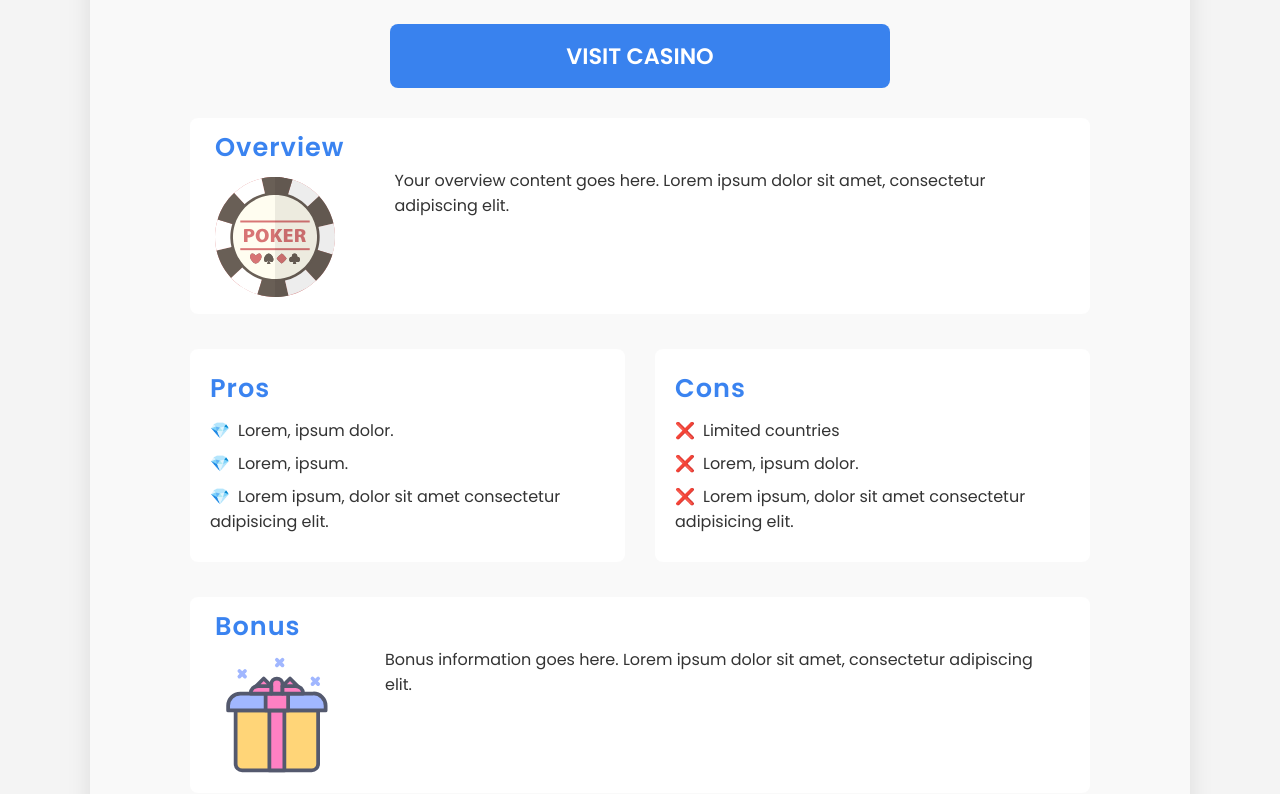
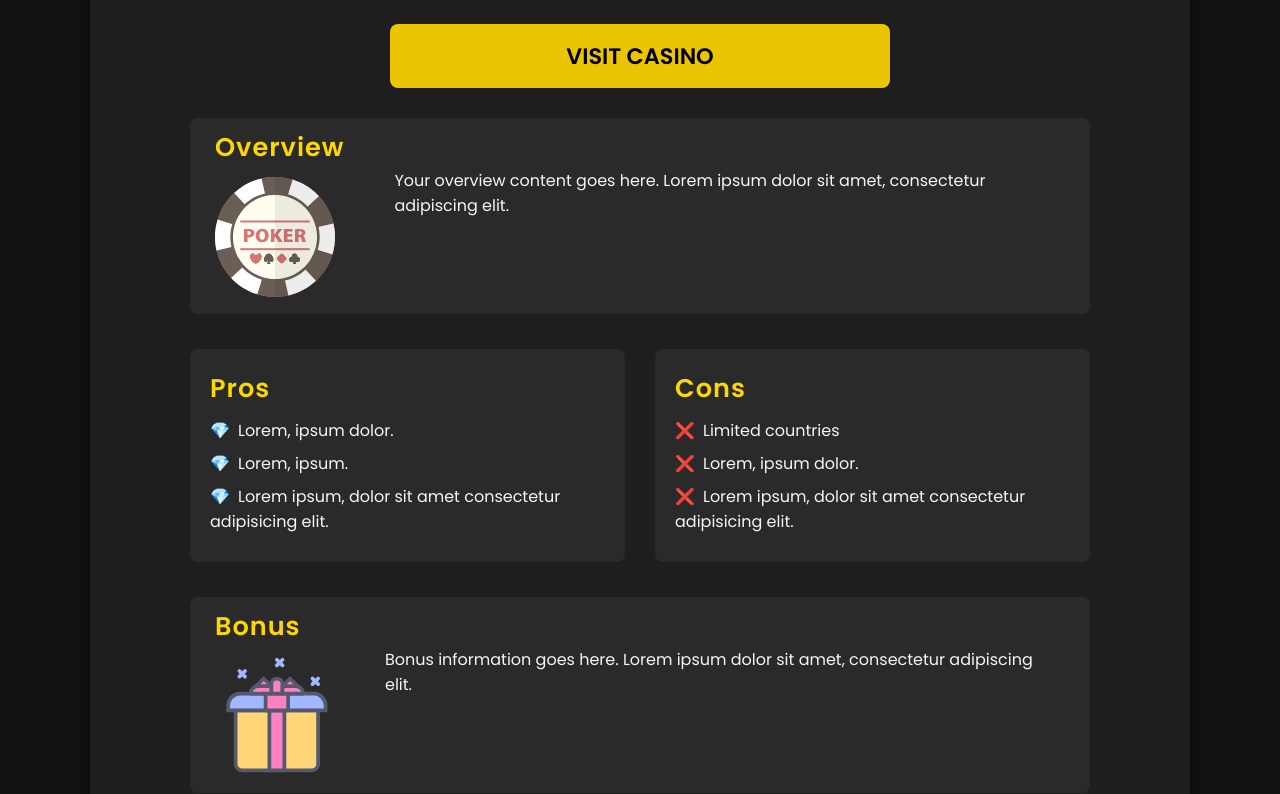
Before and after one commit to Gerry-LeeS/AffiliatePage, a plain HTML site: page pages/CasinoReviews/casinopagetest.html in a window 1280 px wide. Shown: the part 505-1299 px from the top of the page. Drawn offline with Linux system fonts and the light colour scheme.

Commit message:
added standardized dark mode to all pages

```diff
--- a/pages/CasinoReviews/casinopagetest.html
+++ b/pages/CasinoReviews/casinopagetest.html
@@ -20,7 +20,7 @@
 		/>
 		<link rel="icon" href="/images/casinofavicon.png" type="image/x-icon" />
 	</head>
-	<body>
+	<body class="dark-mode">
 		<div class="header-container search-header">
 			<nav class="nav-bar">
 				<img
```
Also changed, not shown: pages/CasinoReviews/galabingo.html (+1 -1 lines), pages/CasinoReviews/galacasino.html (+1 -1 lines), pages/about.html (+1 -1 lines), pages/affiliatedisclosure.html (+1 -1 lines), pages/privacypolicy.html (+1 -1 lines), pages/search.html (+1 -1 lines), pages/t&cs.html (+1 -1 lines).
